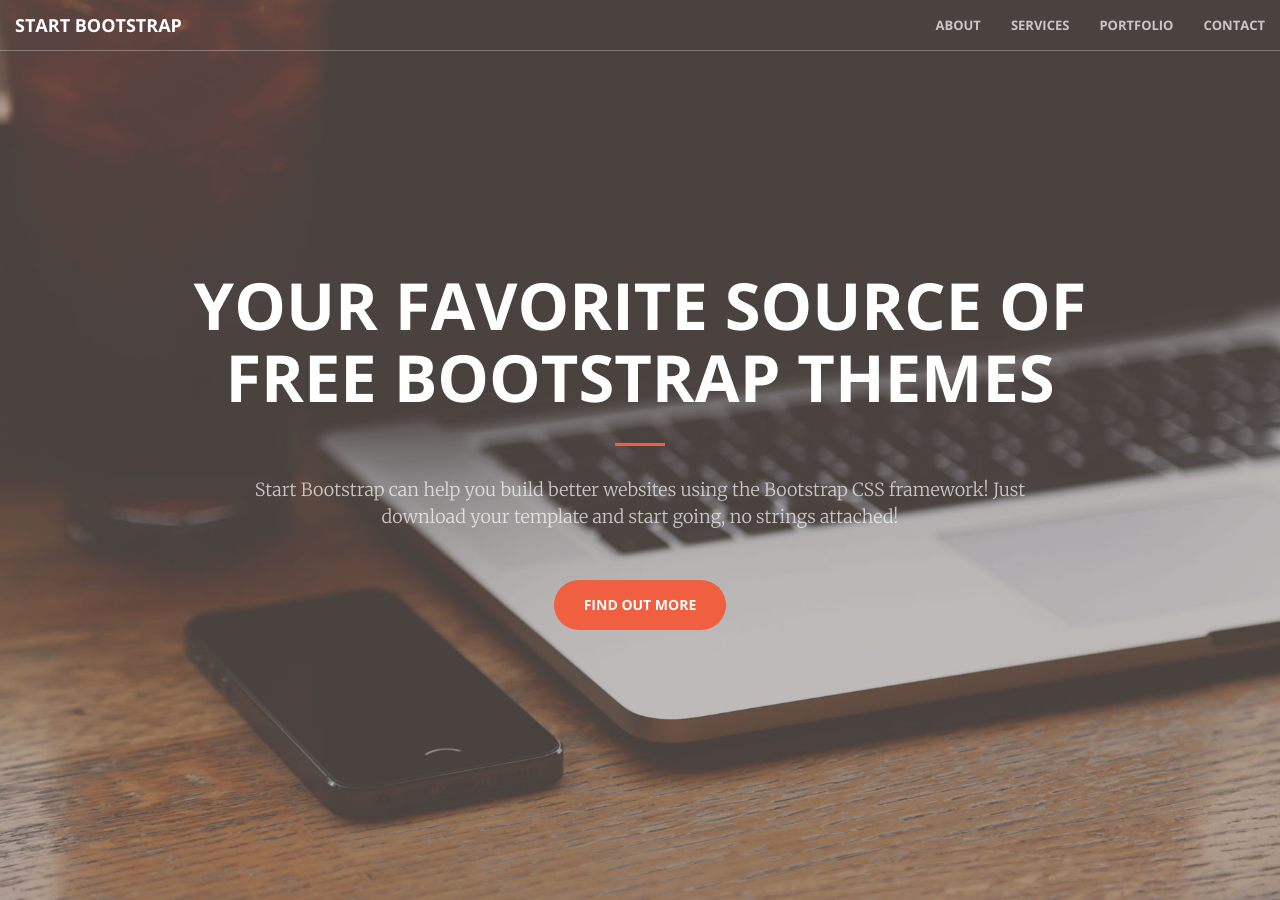
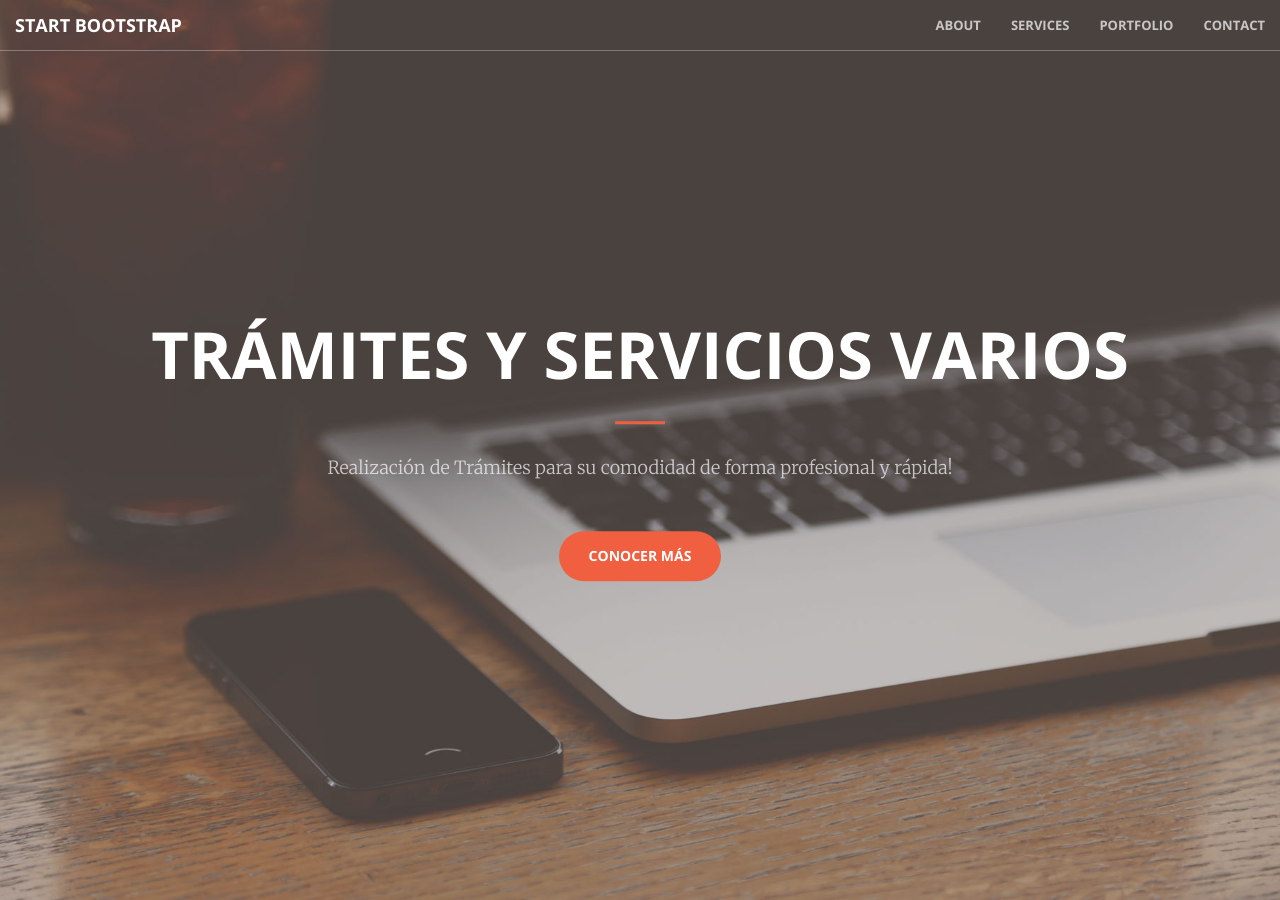
Before and after one commit to clmunoz/tramites, a Jekyll site: the page built from index.html, in a window 1280 px wide and 900 px high. Built offline with Jekyll 4.4.1, drawn with Linux system fonts in a browser that asks for light colours.

Commit message:
Update header.html

```diff
--- a/_includes/header.html
+++ b/_includes/header.html
@@ -1,10 +1,10 @@
 <header>
     <div class="header-content">
         <div class="header-content-inner">
-            <h1>Your Favorite Source of Free Bootstrap Themes</h1>
+            <h1>Trámites y servicios Varios</h1>
             <hr>
-            <p>Start Bootstrap can help you build better websites using the Bootstrap CSS framework! Just download your template and start going, no strings attached!</p>
-            <a href="#about" class="btn btn-primary btn-xl page-scroll">Find Out More</a>
+            <p>Realización de Trámites para su comodidad de forma profesional y rápida!</p>
+            <a href="#about" class="btn btn-primary btn-xl page-scroll">Conocer Más</a>
         </div>
     </div>
 </header>
```
